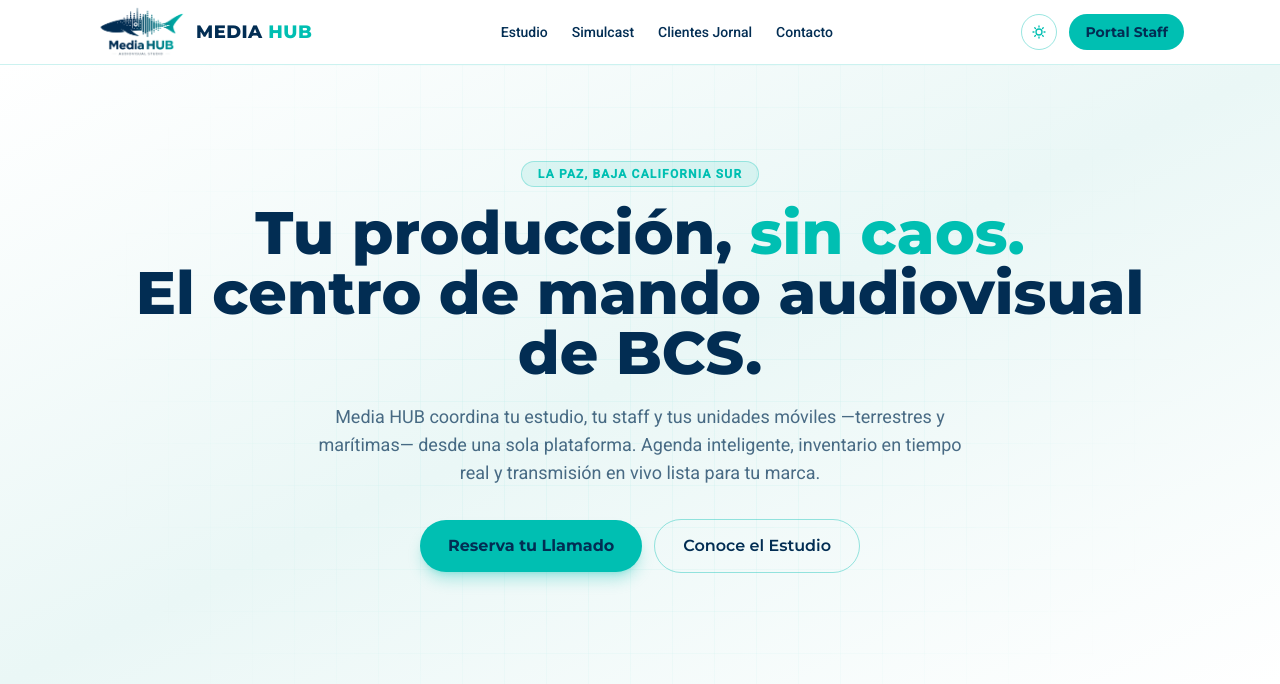
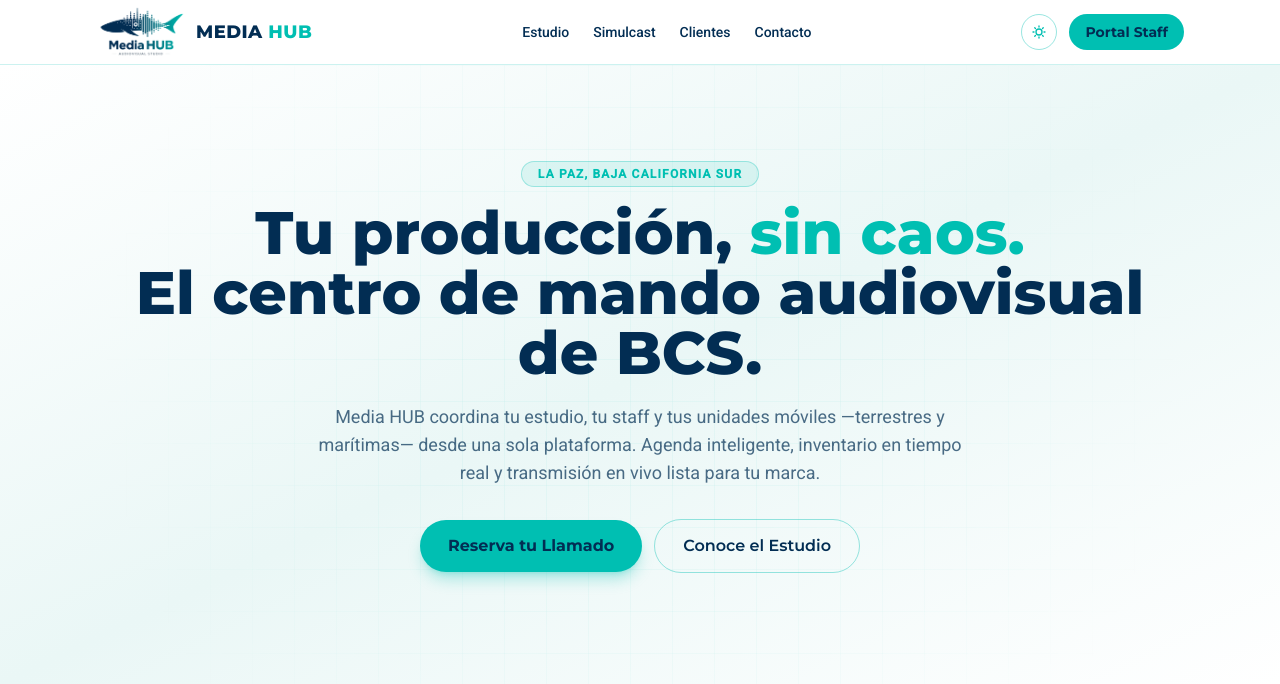
Before and after one commit to dacadomx-collab/media-hub-core, a PHP site: page / in a window 1280 px wide. Shown: the top 684 px of the page. Run offline with PHP 8.4, Linux system fonts and the light colour scheme; some libraries are stand-ins or nearby versions.

Commit message:
correccion en clientes

```diff
--- a/index.php
+++ b/index.php
@@ -86,7 +86,7 @@ $loginInfo = $loginInfos[$_GET['info'] ?? ''] ?? '';
       <nav class="hidden md:flex items-center gap-6 text-sm font-medium">
         <a href="#estudio" class="hover:text-turquoise transition-colors">Estudio</a>
         <a href="#simulcast" class="hover:text-turquoise transition-colors">Simulcast</a>
-        <a href="#clientes" class="hover:text-turquoise transition-colors">Clientes Jornal</a>
+        <a href="#clientes" class="hover:text-turquoise transition-colors">Clientes</a>
         <a href="#contacto" class="hover:text-turquoise transition-colors">Contacto</a>
       </nav>
 
@@ -112,7 +112,7 @@ $loginInfo = $loginInfos[$_GET['info'] ?? ''] ?? '';
       <div class="max-w-6xl mx-auto px-4 sm:px-6 py-3 flex flex-col gap-3 text-sm font-medium">
         <a href="#estudio" class="hover:text-turquoise transition-colors">Estudio</a>
         <a href="#simulcast" class="hover:text-turquoise transition-colors">Simulcast</a>
-        <a href="#clientes" class="hover:text-turquoise transition-colors">Clientes Jornal</a>
+        <a href="#clientes" class="hover:text-turquoise transition-colors">Clientes</a>
         <a href="#contacto" class="hover:text-turquoise transition-colors">Contacto</a>
       </div>
     </nav>
@@ -244,12 +244,12 @@ $loginInfo = $loginInfos[$_GET['info'] ?? ''] ?? '';
     </div>
   </section>
 
-  <!-- ============ CLIENTES JORNAL / TESTIMONIALES ============ -->
+  <!-- ============ CLIENTES / TESTIMONIALES ============ -->
   <section id="clientes" class="py-16 sm:py-24 bg-[#f4fbfb] dark:bg-[#031f3c]">
     <div class="max-w-6xl mx-auto px-4 sm:px-6 lg:px-8">
       <div class="text-center max-w-2xl mx-auto mb-12">
         <span class="text-turquoise font-display font-bold text-sm uppercase tracking-widest">Casos de Éxito</span>
-        <h2 class="font-display font-extrabold text-3xl sm:text-4xl mt-2 mb-4">Clientes Jornal activos</h2>
+        <h2 class="font-display font-extrabold text-3xl sm:text-4xl mt-2 mb-4">Clientes activos</h2>
         <p class="text-deep-sea/70 dark:text-digital-white/70">
           Programas recurrentes que crecen gracias a la coordinación y producción continua de Media HUB.
         </p>
```
